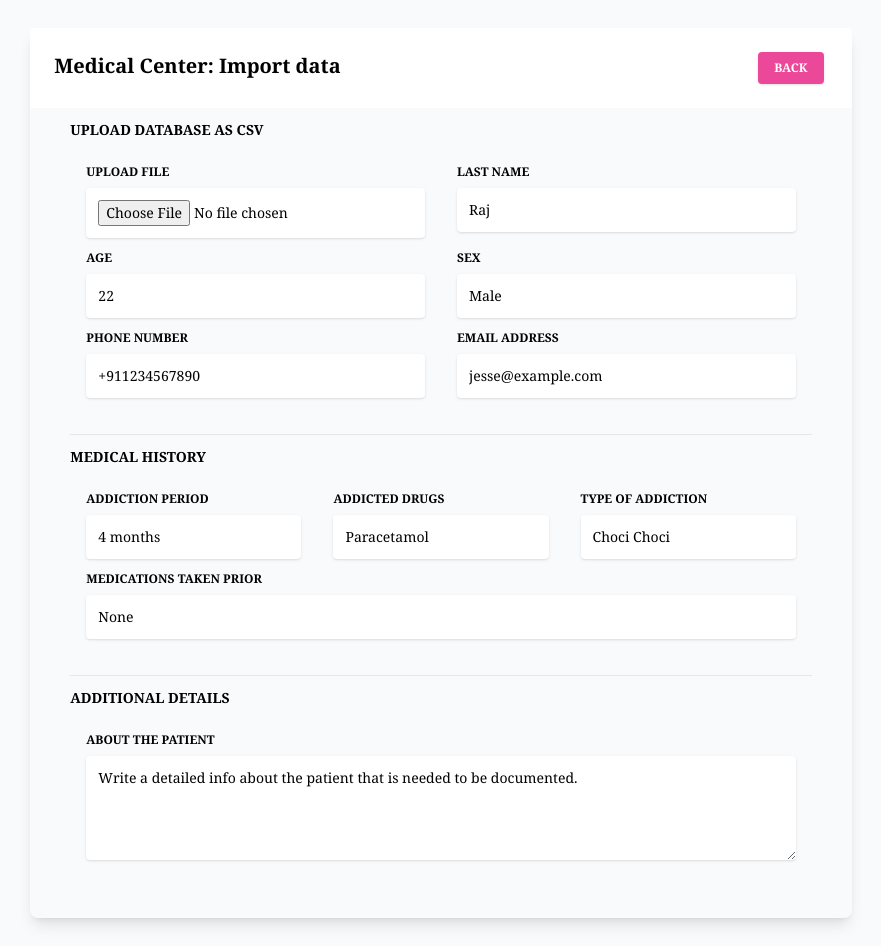
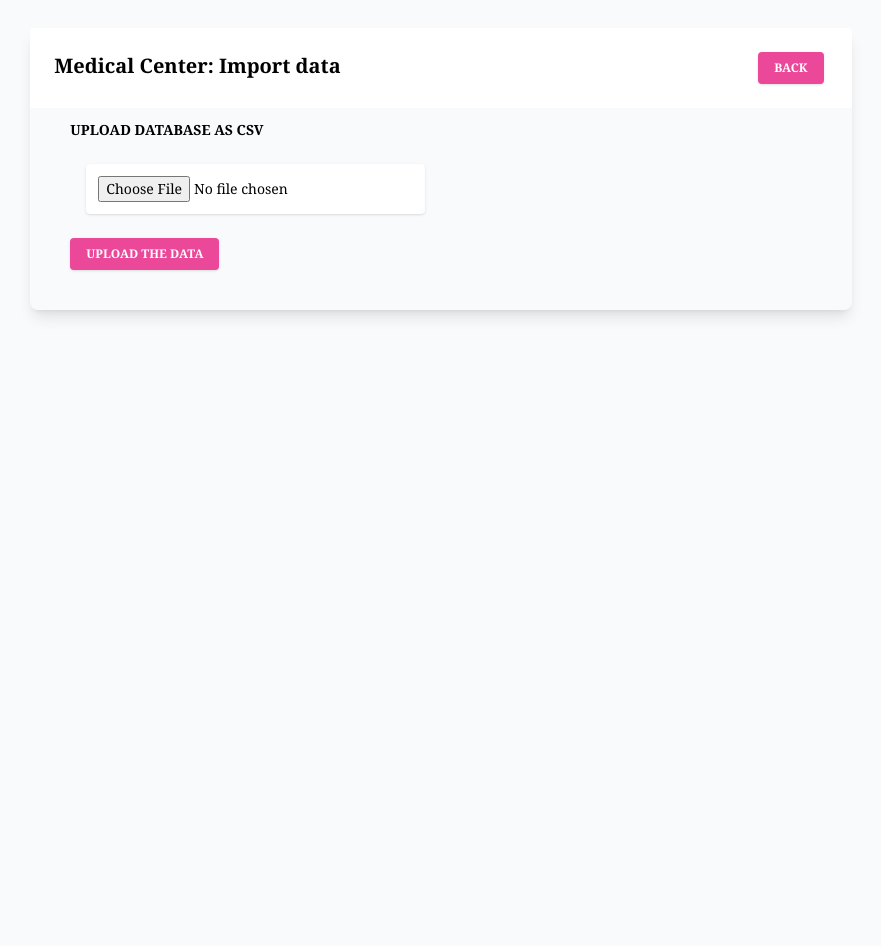
Before and after one commit to ashwin3082002/codeyankee_SIH, a Django app: page /testing in a window 1280 px wide. Shown: the whole page, without its empty margins (199-1080 px from the left). After the commit the page ends 317 px from the top, so only its background shows below. Run offline with Django 4.2, Linux system fonts and the light colour scheme; style sheets or scripts are compiled from the project's sources; some libraries are stand-ins or nearby versions.

Commit message:
working on import

```diff
--- a/templates/medical/import_data.html
+++ b/templates/medical/import_data.html
@@ -20,7 +20,7 @@
 					<div class="flex flex-wrap">
 						<div class="w-full lg:w-6/12 px-4">
 							<div class="relative w-full mb-3">
-								<label class="block uppercase text-blueGray-600 text-xs font-bold mb-2" htmlfor="grid-password"> Upload File </label>
+								{% comment %} <label class="block uppercase text-blueGray-600 text-xs font-bold mb-2" htmlfor="grid-password"> Upload File </label> {% endcomment %}
 								<input
 									type="File"
 									class="border-0 px-3 py-3 placeholder-blueGray-300 text-blueGray-600 bg-white rounded text-sm shadow focus:outline-none focus:ring w-full ease-linear transition-all duration-150"
@@ -28,124 +28,16 @@
 								/>
 							</div>
 						</div>
-						<div class="w-full lg:w-6/12 px-4">
-							<div class="relative w-full mb-3">
-								<label class="block uppercase text-blueGray-600 text-xs font-bold mb-2" htmlfor="grid-password"> Last Name </label>
-								<input
-									type="text"
-									class="border-0 px-3 py-3 placeholder-blueGray-300 text-blueGray-600 bg-white rounded text-sm shadow focus:outline-none focus:ring w-full ease-linear transition-all duration-150"
-									value="Raj"
-								/>
-							</div>
-						</div>
-						<div class="w-full lg:w-6/12 px-4">
-							<div class="relative w-full mb-3">
-								<label class="block uppercase text-blueGray-600 text-xs font-bold mb-2" htmlfor="grid-password"> Age </label>
-								<input
-									type="text"
-									class="border-0 px-3 py-3 placeholder-blueGray-300 text-blueGray-600 bg-white rounded text-sm shadow focus:outline-none focus:ring w-full ease-linear transition-all duration-150"
-									value="22"
-								/>
-							</div>
-						</div>
-						<div class="w-full lg:w-6/12 px-4">
-							<div class="relative w-full mb-3">
-								<label class="block uppercase text-blueGray-600 text-xs font-bold mb-2" htmlfor="grid-password"> Sex </label>
-								<input
-									type="text"
-									class="border-0 px-3 py-3 placeholder-blueGray-300 text-blueGray-600 bg-white rounded text-sm shadow focus:outline-none focus:ring w-full ease-linear transition-all duration-150"
-									value="Male"
-								/>
-							</div>
-						</div>
-						<div class="w-full lg:w-6/12 px-4">
-							<div class="relative w-full mb-3">
-								<label class="block uppercase text-blueGray-600 text-xs font-bold mb-2" htmlfor="grid-password"> Phone Number </label>
-								<input
-									type="text"
-									class="border-0 px-3 py-3 placeholder-blueGray-300 text-blueGray-600 bg-white rounded text-sm shadow focus:outline-none focus:ring w-full ease-linear transition-all duration-150"
-									value="+911234567890"
-								/>
-							</div>
-						</div>
-						<div class="w-full lg:w-6/12 px-4">
-							<div class="relative w-full mb-3">
-								<label class="block uppercase text-blueGray-600 text-xs font-bold mb-2" htmlfor="grid-password"> Email address </label>
-								<input
-									type="email"
-									class="border-0 px-3 py-3 placeholder-blueGray-300 text-blueGray-600 bg-white rounded text-sm shadow focus:outline-none focus:ring w-full ease-linear transition-all duration-150"
-									value="jesse@example.com"
-								/>
-							</div>
-						</div>
 					</div>
-
-					<hr class="mt-6 border-b-1 border-blueGray-300" />
-
-					<h6 class="text-blueGray-400 text-sm mt-3 mb-6 font-bold uppercase">Medical History</h6>
-					<div class="flex flex-wrap">
-						<div class="w-full lg:w-4/12 px-4">
-							<div class="relative w-full mb-3">
-								<label class="block uppercase text-blueGray-600 text-xs font-bold mb-2" htmlfor="grid-password"> Addiction Period </label>
-								<input
-									type="text"
-									class="border-0 px-3 py-3 placeholder-blueGray-300 text-blueGray-600 bg-white rounded text-sm shadow focus:outline-none focus:ring w-full ease-linear transition-all duration-150"
-									value="4 months"
-								/>
-							</div>
-						</div>
-						<div class="w-full lg:w-4/12 px-4">
-							<div class="relative w-full mb-3">
-								<label class="block uppercase text-blueGray-600 text-xs font-bold mb-2" htmlfor="grid-password"> Addicted Drugs </label>
-								<input
-									type="email"
-									class="border-0 px-3 py-3 placeholder-blueGray-300 text-blueGray-600 bg-white rounded text-sm shadow focus:outline-none focus:ring w-full ease-linear transition-all duration-150"
-									value="Paracetamol"
-								/>
-							</div>
-						</div>
-						<div class="w-full lg:w-4/12 px-4">
-							<div class="relative w-full mb-3">
-								<label class="block uppercase text-blueGray-600 text-xs font-bold mb-2" htmlfor="grid-password"> Type of Addiction </label>
-								<input
-									type="text"
-									class="border-0 px-3 py-3 placeholder-blueGray-300 text-blueGray-600 bg-white rounded text-sm shadow focus:outline-none focus:ring w-full ease-linear transition-all duration-150"
-									value="Choci Choci"
-								/>
-							</div>
-						</div>
-						<div class="w-full lg:w-12/12 px-4">
-							<div class="relative w-full mb-3">
-								<label class="block uppercase text-blueGray-600 text-xs font-bold mb-2" htmlfor="grid-password"> Medications Taken prior </label>
-								<input
-									type="text"
-									class="border-0 px-3 py-3 placeholder-blueGray-300 text-blueGray-600 bg-white rounded text-sm shadow focus:outline-none focus:ring w-full ease-linear transition-all duration-150"
-									value="None"
-								/>
-							</div>
-						</div>
-					</div>
-
-					<hr class="mt-6 border-b-1 border-blueGray-300" />
-
-					<h6 class="text-blueGray-400 text-sm mt-3 mb-6 font-bold uppercase">Additional Details</h6>
-					<div class="flex flex-wrap">
-						<div class="w-full lg:w-12/12 px-4">
-							<div class="relative w-full mb-3">
-								<label class="block uppercase text-blueGray-600 text-xs font-bold mb-2" htmlfor="grid-password"> About the patient </label>
-								<textarea
-									type="text"
-									class="border-0 px-3 py-3 placeholder-blueGray-300 text-blueGray-600 bg-white rounded text-sm shadow focus:outline-none focus:ring w-full ease-linear transition-all duration-150"
-									rows="4"
-								>
-Write a detailed info about the patient that is needed to be documented.</textarea>
-							</div>
-						</div>
-					</div>
+					<button
+						class="bg-pink-500 text-white active:bg-pink-600 font-bold uppercase text-xs px-4 py-2 rounded shadow hover:shadow-md outline-none focus:outline-none mt-3 ease-linear transition-all duration-150"
+						type="submit"
+					>
+						Upload the data
+					</button>
 				</form>
 			</div>
 		</div>
-
 	</div>
 </section>
 {% endblock body%}
```
Also changed, not shown: requirements.txt (+50 -0 lines).
